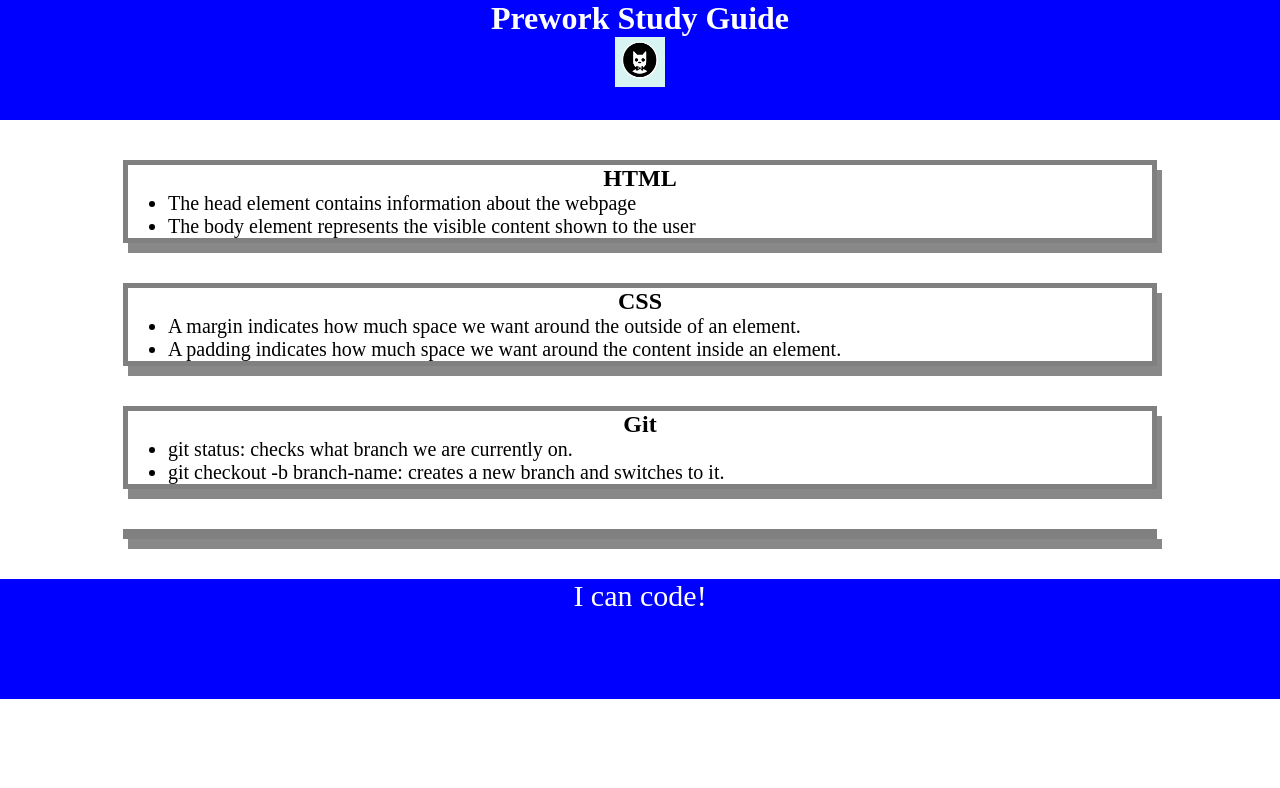
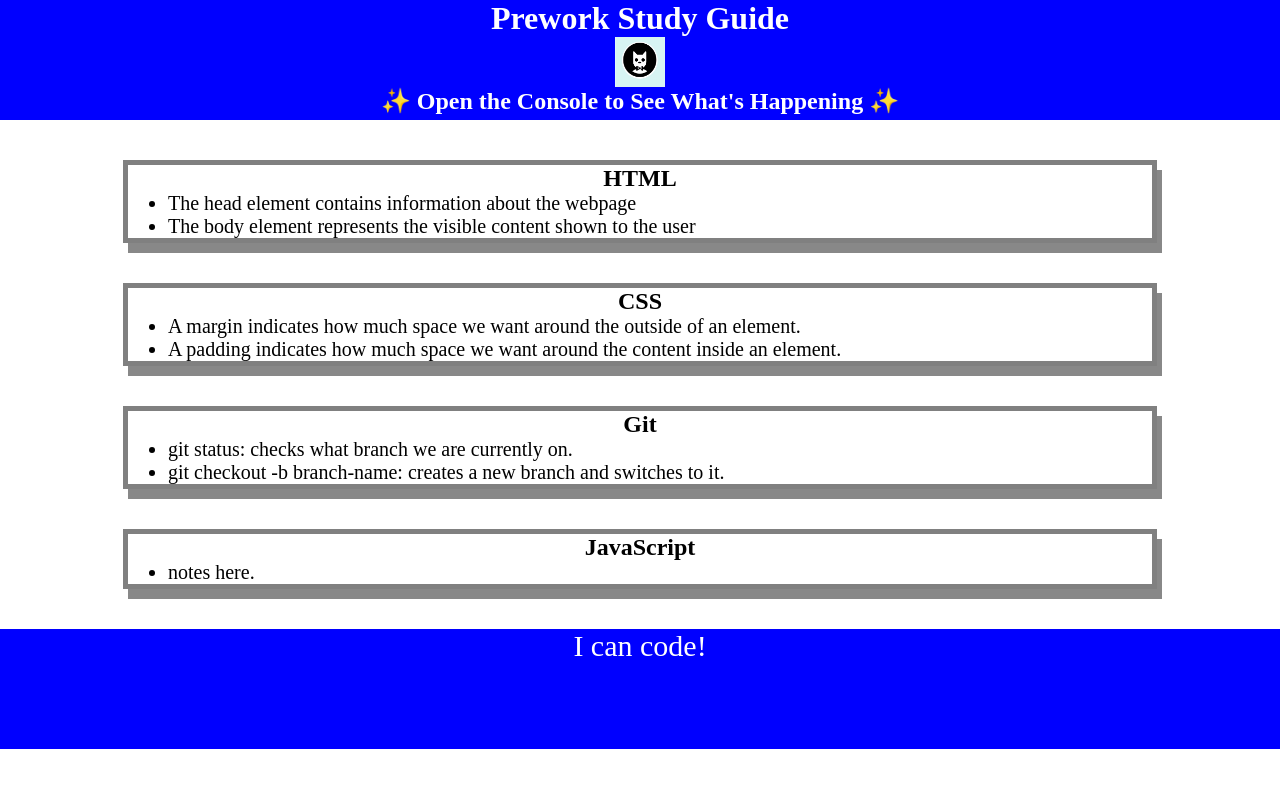
Before and after one commit to navaulakh24/pre-work-study-guide, a plain HTML site: page index.html in a window 1280 px wide. Drawn offline with Linux system fonts and the light colour scheme.

Commit message:
<var topics>

```diff
--- /dev/null
+++ b/assets/script.js
@@ -0,0 +1,19 @@
+var topics = ['HTML', 'CSS', 'Git', 'JavaScript'];
+
+for (var x = 0; x < topics.length; x++) {
+console.log(topics[x])
+}
+
+/*
+if (topic === 'HTML') {
+  console.log("Let's study HTML!");
+} else if (topic === 'CSS') {
+  console.log("Let's study CSS!");
+} else if (topic === 'Git') {
+  console.log("Let's study Git!");
+} else if (topic === 'JavaScript') {
+  console.log("Let's study JavaScript!");
+} else {
+  console.log('Please try again!');
+}
+*/
--- a/index.html
+++ b/index.html
@@ -11,6 +11,7 @@
     <header id="top">
       <h1>Prework Study Guide</h1>
       <img src="./assets/images/bowtie-cat.png" alt="Profile image of cat wearing a bow tie." />
+      <h2>✨ Open the Console to See What's Happening ✨</h2>
     </header>
     <main>
       <section class="card" id="html-section">
@@ -40,6 +41,10 @@
       </section>
 
       <section class="card" id="javascript-section">
+        <h2>JavaScript</h2>
+        <ul>
+          <li>notes here.</li>
+        </ul>
 
       </section>
     </main>
@@ -47,5 +52,6 @@
     <footer>
       <p>I can code!</p>
     </footer>
+    <script src="./assets/script.js"></script>
   </body>
 </html>
```
